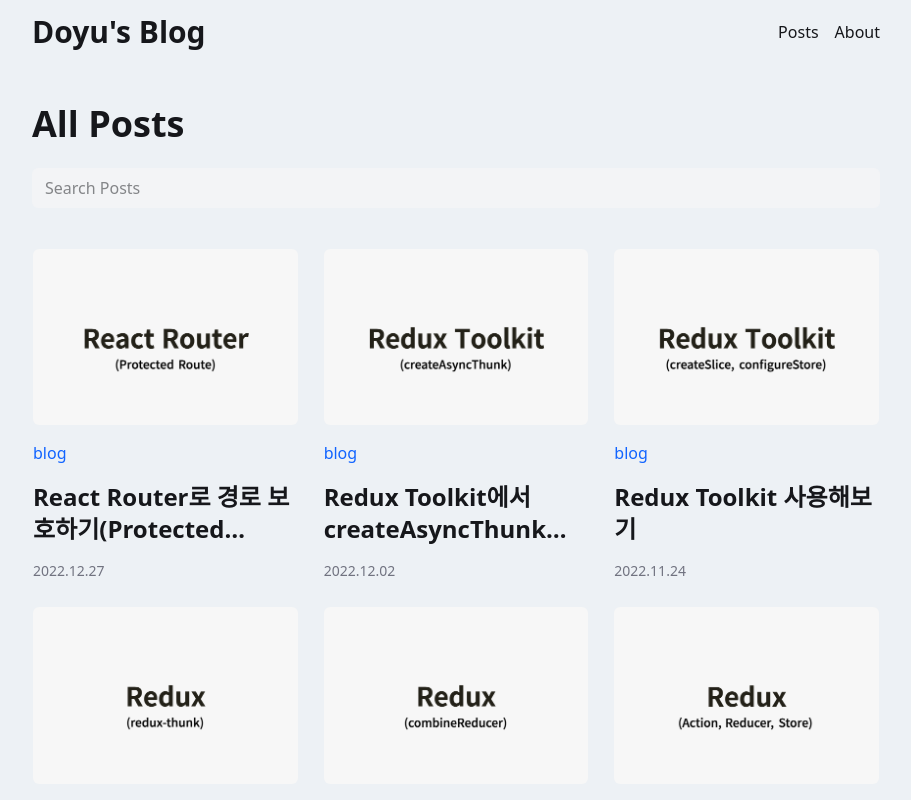
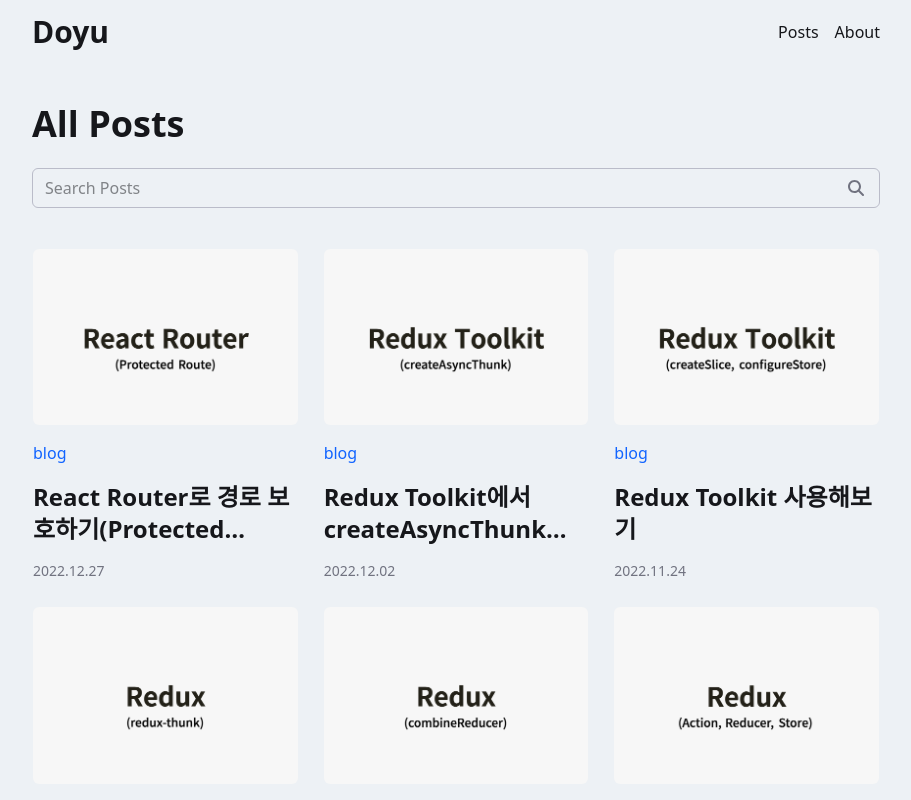
Before and after one commit to YUDONGHYUK/doyu-blog, a Next.js app: page /posts in a window 1280 px wide. Shown: the top 800 px of the page, without its empty margins (184-1095 px from the left). Built offline with nearby package versions, Linux system fonts and the light colour scheme.

Commit message:
feat: post 검색 input 개선 및 아이콘 추가

```diff
--- a/src/app/posts/search-post.tsx
+++ b/src/app/posts/search-post.tsx
@@ -1,6 +1,7 @@
 'use client';
 
 import { usePathname, useRouter } from 'next/navigation';
+import SearchIcon from '../../components/icons/search-icon';
 
 export default function SearchPost() {
   const router = useRouter();
@@ -14,10 +15,16 @@ export default function SearchPost() {
   };
 
   return (
-    <input
-      className="h-10 w-full mt-6 border border-gray-100 bg-gray-100 rounded-md py-2 px-3 focus-visible:outline-none focus-visible:ring-2 focus-visible:ring-primary"
-      placeholder="Search Posts"
-      onChange={handleSearch}
-    />
+    <div className="relative mt-6">
+      <input
+        className="h-10 w-full border border-accent bg-bg color-gray-accent rounded-md py-2 px-3 focus-visible:outline-none focus-visible:ring-1 focus-visible:ring-gray-accent"
+        placeholder="Search Posts"
+        onChange={handleSearch}
+      />
+      <SearchIcon
+        className="absolute right-4 top-3 fill-gray-accent"
+        size={16}
+      />
+    </div>
   );
 }
--- a/src/components/header.tsx
+++ b/src/components/header.tsx
@@ -12,7 +12,7 @@ export default function Header() {
   return (
     <header className="w-full flex justify-between items-center h-16">
       <Link href={'/'}>
-        <Heading as="h3">Doyu&apos;s Blog</Heading>
+        <Heading as="h3">Doyu</Heading>
       </Link>
       <nav>
         <ul className="flex items-center gap-4">
--- a/src/components/icons/search-icon.tsx
+++ b/src/components/icons/search-icon.tsx
@@ -1,14 +1,15 @@
-type SearchIconProps = {
-  size: number;
-};
+interface SearchIconProps extends React.SVGProps<SVGSVGElement> {
+  size?: number;
+}
 
-export default function SearchIcon({ size }: SearchIconProps) {
+export default function SearchIcon({ size = 24, ...props }: SearchIconProps) {
   return (
     <svg
       height={size}
       width={size}
       xmlns="http://www.w3.org/2000/svg"
       viewBox="0 0 512 512"
+      {...props}
     >
       <path d="M416 208c0 45.9-14.9 88.3-40 122.7L502.6 457.4c12.5 12.5 12.5 32.8 0 45.3s-32.8 12.5-45.3 0L330.7 376c-34.4 25.2-76.8 40-122.7 40C93.1 416 0 322.9 0 208S93.1 0 208 0S416 93.1 416 208zM208 352c79.5 0 144-64.5 144-144s-64.5-144-144-144S64 128.5 64 208s64.5 144 144 144z" />
     </svg>
```
